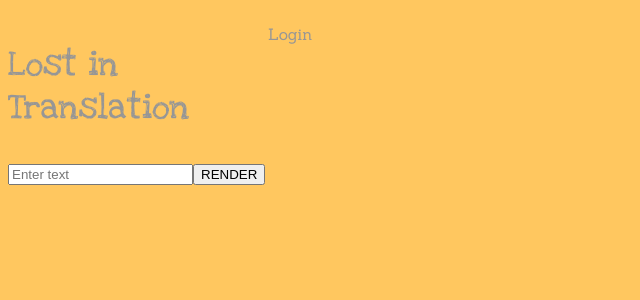
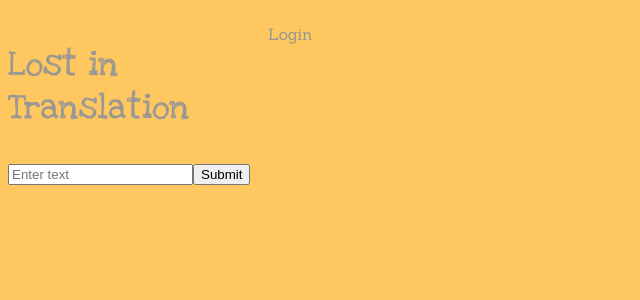
Before and after one commit to adamjoulak/Ass6, a React (Create React App) app: page /translation in a window 1280 px wide. Shown: the top 300 px of the page, without its empty margins (0-640 px from the left). Built offline with nearby package versions, Linux system fonts and the light colour scheme.

Commit message:
fixed whitspace and render with button

```diff
--- a/src/components/Translation/Translation.js
+++ b/src/components/Translation/Translation.js
@@ -1,39 +1,70 @@
 import './Translation.css';
 import { useState } from 'react';
+import { Form, Button, Row, Col } from "react-bootstrap";
 
 const Translation = () => {
 
-    const [sentence, setSentence] = useState({
-        sentence: null
-    })
+
+    const [sentence, setSentence] = useState([])
+
+     const [imgs, setRenderPics] = useState([])
 
 
     const handleTranslation = (event) => { //set input
-        setSentence({
-            ...sentence,
-            [event.target.id]: event.target.value
-        })
+        setSentence(event.target.value)
     }
-    const renderPic = () => {
-        let str = sentence.sentence.split('');
-        const img = str.map((key, i) => {
-            return <img key={key} src={`./individial_signs/${i}.png`} alt="img" />
-        });
+
+
+    const onSubmit = (event) => {
+        event.preventDefault() //no reload
+
+        let str = sentence.split('');
+        console.log(str)
+        /* str.forEach(x => {
+            if(x !== " "){
+                x += x.toLowerCase() + ".png"
+            }else{
+                str.pop(x)
+            }
+
+        }); */
+        for (let i = 0; i < str.length; i++) {
+            if(str[i] !== " "){
+                console.log(str[i])
+                str[i] = str[i].toLowerCase() + ".png";
+            }else {
+                delete str[i];
+            }
+
+        }
+        console.log(str)
+        setRenderPics(str)
+
     }
 
 
     return (
         /////////////// IMPLEMENT FORM ////////////////////
         <div>
-            <div>
-                <input type="text" id="sentence" placeholder="Enter text" onChange={handleTranslation} />
-                <button onClick={renderPic}>RENDER</button>
-            </div>
-            <div>
-                {sentence.sentence && sentence.sentence.split('').map((i, key) => {
-                    return <img key={key} src={`./individial_signs/${i}.png`} alt="img" />
+            <Form onSubmit={onSubmit}>
+                <Row>
+                    <Col md={{ span: 3, offset: 3 }}>
+                        <Form.Control placeholder="Enter text" type="search" id="sentence" onChange={handleTranslation} />
+                    </Col>
+                    <Col>
+                        <Button type="Submit" className="mb-2">
+                            Submit
+                        </Button>
+                    </Col>
+                </Row>
+                <Row>
+
+                {imgs && imgs.map((i, key) => {
+                   return <img key={key}src={`./individial_signs/${i}`} alt="img" />
                 })}
-            </div>
+
+                </Row>
+            </Form>
 
         </div>
     );
```
